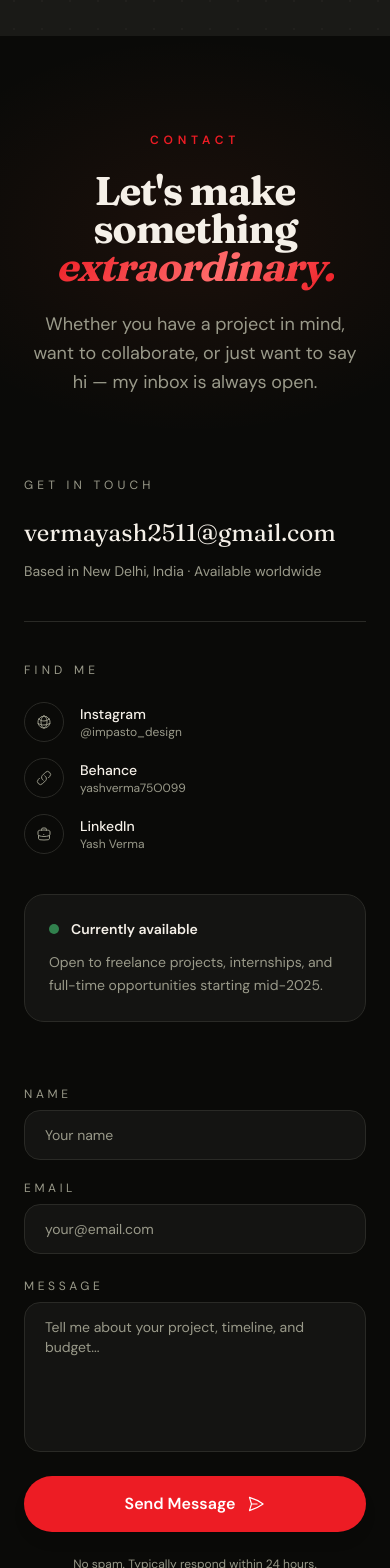
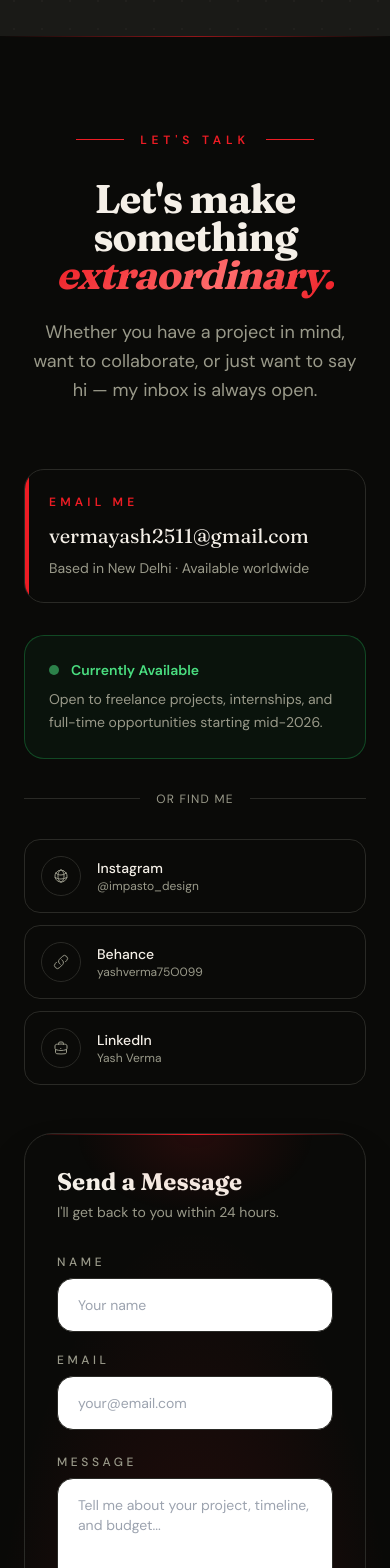
Before and after one commit to vermayash2511-ui/yashvermaa-portfolio, a Next.js app: page / in a window 390 px wide. Shown: the part 8060-9628 px from the top of the page. Built offline with nearby package versions, Linux system fonts and the light colour scheme.

Commit message:
Add files via upload

```diff
--- a/src/app/components/ContactSection.tsx
+++ b/src/app/components/ContactSection.tsx
@@ -1,6 +1,10 @@
 'use client';
 import React, { useState, useRef, useEffect } from 'react';
 import Icon from '@/components/ui/AppIcon';
+
+const EMAILJS_SERVICE_ID = 'service_64ymtuh';
+const EMAILJS_TEMPLATE_ID = 'template_673lxs9';
+const EMAILJS_PUBLIC_KEY = 'AnMXAKFdab53knCEZ';
 
 const socials = [
   { name: 'Instagram', handle: '@impasto_design', icon: 'GlobeAltIcon', href: 'https://www.instagram.com/impasto_design?igsh=aWRmeHlya2xsajA=' },
@@ -10,7 +14,7 @@ const socials = [
 
 export default function ContactSection() {
   const [form, setForm] = useState({ name: '', email: '', message: '' });
-  const [status, setStatus] = useState<'idle' | 'sending' | 'sent'>('idle');
+  const [status, setStatus] = useState<'idle' | 'sending' | 'sent' | 'error'>('idle');
   const sectionRef = useRef<HTMLElement>(null);
   const leftRef = useRef<HTMLDivElement>(null);
   const rightRef = useRef<HTMLDivElement>(null);
@@ -36,75 +40,113 @@ export default function ContactSection() {
     setForm((prev) => ({ ...prev, [e.target.name]: e.target.value }));
   };
 
-  const handleSubmit = (e: React.FormEvent) => {
+  const handleSubmit = async (e: React.FormEvent) => {
     e.preventDefault();
     setStatus('sending');
-    // Mock submit handler — connect to backend/email service here
-    setTimeout(() => {
+    try {
+      const response = await fetch('https://api.emailjs.com/api/v1.0/email/send', {
+        method: 'POST',
+        headers: { 'Content-Type': 'application/json' },
+        body: JSON.stringify({
+          service_id: EMAILJS_SERVICE_ID,
+          template_id: EMAILJS_TEMPLATE_ID,
+          user_id: EMAILJS_PUBLIC_KEY,
+          template_params: {
+            from_name: form.name,
+            from_email: form.email,
+            message: form.message,
+          },
+        }),
+      });
+      if (response.ok) {
         setStatus('sent');
         setForm({ name: '', email: '', message: '' });
-    }, 1400);
+      } else {
+        setStatus('error');
+      }
+    } catch {
+      setStatus('error');
+    }
   };
 
   return (
     <section id="contact" ref={sectionRef} className="py-24 md:py-32 bg-background relative overflow-hidden">
-      {/* Decorative glow */}
+
+      {/* Big red glow background */}
       <div
-        className="absolute top-0 left-1/2 -translate-x-1/2 w-[600px] h-[400px] pointer-events-none"
+        className="absolute inset-0 pointer-events-none"
         style={{
-          background: 'radial-gradient(ellipse, rgba(232,87,42,0.08) 0%, transparent 70%)',
+          background: 'radial-gradient(ellipse 80% 50% at 50% 100%, rgba(237,28,36,0.18) 0%, transparent 70%)',
         }}
         aria-hidden="true"
       />
+      {/* Top accent line */}
+      <div className="absolute top-0 left-0 right-0 h-px bg-gradient-to-r from-transparent via-primary to-transparent opacity-60" />
 
       <div className="max-w-7xl mx-auto px-6 relative z-10">
-        {/* Label */}
-        <p className="text-xs uppercase tracking-[0.4em] text-primary font-semibold mb-6 text-center">
-          Contact
-        </p>
 
-        {/* Big CTA headline */}
+        {/* Section label */}
+        <div className="flex items-center justify-center gap-4 mb-8">
+          <div className="h-px w-12 bg-primary" />
+          <p className="text-xs uppercase tracking-[0.4em] text-primary font-semibold">Let&apos;s Talk</p>
+          <div className="h-px w-12 bg-primary" />
+        </div>
+
+        {/* Big headline */}
         <h2 className="font-display text-[clamp(2.5rem,6vw,5.5rem)] font-bold text-foreground leading-[0.95] tracking-tight text-center mb-6">
-          Let&apos;s make something
-          <br />
+          Let&apos;s make something<br />
           <span className="text-gradient-coral italic">extraordinary.</span>
         </h2>
-        <p className="text-muted-foreground text-center text-lg max-w-xl mx-auto mb-20 leading-relaxed">
+
+        <p className="text-muted-foreground text-center text-lg max-w-xl mx-auto mb-16 leading-relaxed">
           Whether you have a project in mind, want to collaborate, or just want to say hi —
           my inbox is always open.
         </p>
 
         {/* 2-col layout */}
-        <div className="grid lg:grid-cols-[1fr_1.4fr] gap-16 items-start">
+        <div className="grid lg:grid-cols-[1fr_1.5fr] gap-12 items-start">
+
           {/* Left: Info */}
-          <div
-            ref={leftRef}
-            className="card-animate flex flex-col gap-10"
-            style={{ animationDelay: '0ms' }}
-          >
-            <div>
-              <p className="text-xs uppercase tracking-[0.35em] text-muted-foreground mb-6">Get in Touch</p>
+          <div ref={leftRef} className="card-animate flex flex-col gap-8" style={{ animationDelay: '0ms' }}>
+
+            {/* Email highlight */}
+            <div className="p-6 rounded-2xl border border-primary/30 bg-primary/5 relative overflow-hidden">
+              <div className="absolute top-0 left-0 w-1 h-full bg-primary rounded-l-2xl" />
+              <p className="text-xs uppercase tracking-[0.35em] text-primary mb-3 font-semibold">Email Me</p>
               <a
                 href="mailto:vermayash2511@gmail.com"
-                className="font-display text-2xl md:text-3xl text-foreground hover:text-primary transition-colors duration-300 block mb-3"
+                className="font-display text-xl md:text-2xl text-foreground hover:text-primary transition-colors duration-300 block break-all"
               >
                 vermayash2511@gmail.com
               </a>
-              <p className="text-muted-foreground text-sm">Based in New Delhi, India · Available worldwide</p>
+              <p className="text-muted-foreground text-sm mt-2">Based in New Delhi · Available worldwide</p>
+            </div>
+
+            {/* Availability */}
+            <div className="p-6 rounded-2xl border border-green-500/30 bg-green-500/5">
+              <div className="flex items-center gap-3 mb-2">
+                <span className="w-2.5 h-2.5 rounded-full bg-green-400 animate-pulse" />
+                <span className="text-sm font-semibold text-green-400">Currently Available</span>
+              </div>
+              <p className="text-sm text-muted-foreground leading-relaxed">
+                Open to freelance projects, internships, and full-time opportunities starting mid-2026.
+              </p>
             </div>
 
             {/* Divider */}
-            <div className="w-full h-px bg-border" />
+            <div className="flex items-center gap-4">
+              <div className="flex-1 h-px bg-border" />
+              <span className="text-xs text-muted-foreground uppercase tracking-widest">Or find me</span>
+              <div className="flex-1 h-px bg-border" />
+            </div>
 
             {/* Social links */}
-            <div>
-              <p className="text-xs uppercase tracking-[0.35em] text-muted-foreground mb-6">Find Me</p>
-              <div className="flex flex-col gap-4">
+            <div className="flex flex-col gap-3">
               {socials.map((s) => (
                 <a
                   key={s.name}
                   href={s.href}
-                    className="flex items-center gap-4 group"
+                  className="flex items-center gap-4 p-4 rounded-xl border border-border hover:border-primary/50 hover:bg-primary/5 group transition-all duration-300"
                 >
                   <div className="w-10 h-10 rounded-full border border-border flex items-center justify-center text-muted-foreground group-hover:text-primary group-hover:border-primary transition-all duration-300">
                     <Icon name={s.icon as Parameters<typeof Icon>[0]['name']} size={16} variant="outline" />
@@ -113,111 +155,97 @@ export default function ContactSection() {
                     <p className="text-sm font-medium text-foreground group-hover:text-primary transition-colors">{s.name}</p>
                     <p className="text-xs text-muted-foreground">{s.handle}</p>
                   </div>
-                    <Icon
-                      name="ArrowUpRightIcon"
-                      size={14}
-                      variant="outline"
-                      className="ml-auto text-muted-foreground opacity-0 group-hover:opacity-100 transition-opacity"
-                    />
+                  <Icon name="ArrowUpRightIcon" size={14} variant="outline" className="ml-auto text-muted-foreground opacity-0 group-hover:opacity-100 transition-opacity" />
                 </a>
               ))}
             </div>
           </div>
 
-            {/* Availability card */}
-            <div className="p-6 rounded-2xl border border-border bg-card">
-              <div className="flex items-center gap-3 mb-3">
-                <span className="w-2.5 h-2.5 rounded-full bg-green-400 animate-pulse" />
-                <span className="text-sm font-semibold text-foreground">Currently available</span>
+          {/* Right: Form */}
+          <div ref={rightRef} className="card-animate" style={{ animationDelay: '150ms' }}>
+            <div className="p-8 md:p-10 rounded-3xl border border-border bg-card/60 backdrop-blur-sm relative overflow-hidden shadow-2xl shadow-primary/10">
+
+              {/* Top glow inside card */}
+              <div
+                className="absolute top-0 left-0 right-0 h-px"
+                style={{ background: 'linear-gradient(90deg, transparent, #ed1c24, transparent)' }}
+              />
+              <div
+                className="absolute -top-20 left-1/2 -translate-x-1/2 w-60 h-40 pointer-events-none"
+                style={{ background: 'radial-gradient(ellipse, rgba(237,28,36,0.12) 0%, transparent 70%)' }}
+              />
+
+              {status === 'sent' ? (
+                <div className="flex flex-col items-center justify-center py-16 text-center gap-6">
+                  <div className="w-20 h-20 rounded-full bg-primary/15 border border-primary/30 flex items-center justify-center">
+                    <Icon name="CheckIcon" size={36} variant="outline" className="text-primary" />
                   </div>
-              <p className="text-sm text-muted-foreground leading-relaxed">
-                Open to freelance projects, internships, and full-time opportunities starting
-                mid-2025.
-              </p>
-            </div>
-          </div>
-
-          {/* Right: Form */}
-          <div
-            ref={rightRef}
-            className="card-animate"
-            style={{ animationDelay: '150ms' }}
-          >
-            {status === 'sent' ? (
-              <div className="flex flex-col items-center justify-center py-20 text-center gap-6">
-                <div className="w-16 h-16 rounded-full bg-primary/15 flex items-center justify-center animate-float-y">
-                  <Icon name="CheckIcon" size={28} variant="outline" className="text-primary" />
-                </div>
-                <h3 className="font-display text-2xl font-bold text-foreground">Message Received!</h3>
-                <p className="text-muted-foreground max-w-sm">
-                  Thanks for reaching out, Yash will get back to you within 24 hours.
-                </p>
-                <button
-                  onClick={() => setStatus('idle')}
-                  className="text-sm text-primary hover:underline underline-offset-4"
-                >
+                  <h3 className="font-display text-3xl font-bold text-foreground">Message Sent! 🎉</h3>
+                  <p className="text-muted-foreground max-w-sm">Thanks for reaching out! Yash will get back to you within 24 hours.</p>
+                  <button onClick={() => setStatus('idle')} className="text-sm text-primary hover:underline underline-offset-4">
                     Send another message
                   </button>
                 </div>
+              ) : status === 'error' ? (
+                <div className="flex flex-col items-center justify-center py-16 text-center gap-6">
+                  <div className="w-20 h-20 rounded-full bg-red-500/15 border border-red-500/30 flex items-center justify-center">
+                    <Icon name="ExclamationCircleIcon" size={36} variant="outline" className="text-red-500" />
+                  </div>
+                  <h3 className="font-display text-2xl font-bold text-foreground">Something went wrong</h3>
+                  <p className="text-muted-foreground max-w-sm">
+                    Email directly at{' '}
+                    <a href="mailto:vermayash2511@gmail.com" className="text-primary hover:underline">vermayash2511@gmail.com</a>
+                  </p>
+                  <button onClick={() => setStatus('idle')} className="text-sm text-primary hover:underline underline-offset-4">Try again</button>
+                </div>
               ) : (
                 <form onSubmit={handleSubmit} className="flex flex-col gap-6">
+                  <div className="mb-2">
+                    <h3 className="font-display text-2xl font-bold text-foreground mb-1">Send a Message</h3>
+                    <p className="text-sm text-muted-foreground">I&apos;ll get back to you within 24 hours.</p>
+                  </div>
+
                   <div className="grid sm:grid-cols-2 gap-5">
                     <div className="flex flex-col gap-2">
-                    <label htmlFor="name" className="text-xs uppercase tracking-[0.3em] text-muted-foreground">
-                      Name
-                    </label>
+                      <label htmlFor="name" className="text-xs uppercase tracking-[0.3em] text-muted-foreground font-medium">Name</label>
                       <input
-                      id="name"
-                      name="name"
-                      type="text"
-                      required
-                      value={form.name}
-                      onChange={handleChange}
+                        id="name" name="name" type="text" required
+                        value={form.name} onChange={handleChange}
                         placeholder="Your name"
-                      className="form-input w-full px-5 py-3.5 rounded-xl border border-border bg-card text-foreground placeholder:text-muted-foreground text-sm"
+                        className="w-full px-5 py-4 rounded-xl border border-border bg-background/50 text-foreground placeholder:text-muted-foreground/50 text-sm focus:outline-none focus:border-primary focus:ring-1 focus:ring-primary/30 transition-all duration-200"
                       />
                     </div>
                     <div className="flex flex-col gap-2">
-                    <label htmlFor="email" className="text-xs uppercase tracking-[0.3em] text-muted-foreground">
-                      Email
-                    </label>
+                      <label htmlFor="email" className="text-xs uppercase tracking-[0.3em] text-muted-foreground font-medium">Email</label>
                       <input
-                      id="email"
-                      name="email"
-                      type="email"
-                      required
-                      value={form.email}
-                      onChange={handleChange}
+                        id="email" name="email" type="email" required
+                        value={form.email} onChange={handleChange}
                         placeholder="your@email.com"
-                      className="form-input w-full px-5 py-3.5 rounded-xl border border-border bg-card text-foreground placeholder:text-muted-foreground text-sm"
+                        className="w-full px-5 py-4 rounded-xl border border-border bg-background/50 text-foreground placeholder:text-muted-foreground/50 text-sm focus:outline-none focus:border-primary focus:ring-1 focus:ring-primary/30 transition-all duration-200"
                       />
                     </div>
                   </div>
 
                   <div className="flex flex-col gap-2">
-                  <label htmlFor="message" className="text-xs uppercase tracking-[0.3em] text-muted-foreground">
-                    Message
-                  </label>
+                    <label htmlFor="message" className="text-xs uppercase tracking-[0.3em] text-muted-foreground font-medium">Message</label>
                     <textarea
-                    id="message"
-                    name="message"
-                    required
-                    rows={6}
-                    value={form.message}
-                    onChange={handleChange}
+                      id="message" name="message" required rows={5}
+                      value={form.message} onChange={handleChange}
                       placeholder="Tell me about your project, timeline, and budget..."
-                    className="form-input w-full px-5 py-3.5 rounded-xl border border-border bg-card text-foreground placeholder:text-muted-foreground text-sm resize-none"
+                      className="w-full px-5 py-4 rounded-xl border border-border bg-background/50 text-foreground placeholder:text-muted-foreground/50 text-sm resize-none focus:outline-none focus:border-primary focus:ring-1 focus:ring-primary/30 transition-all duration-200"
                     />
                   </div>
 
                   <button
                     type="submit"
                     disabled={status === 'sending'}
-                  className="flex items-center justify-center gap-3 w-full py-4 rounded-full bg-primary text-primary-foreground font-semibold text-base hover:bg-primary/90 transition-all duration-300 magnetic-btn shadow-lg shadow-primary/20 disabled:opacity-60 disabled:cursor-not-allowed"
+                    className="relative flex items-center justify-center gap-3 w-full py-5 rounded-2xl bg-primary text-white font-bold text-base hover:bg-primary/90 active:scale-[0.98] transition-all duration-300 shadow-lg shadow-primary/30 disabled:opacity-60 disabled:cursor-not-allowed overflow-hidden group"
                   >
+                    {/* Shine effect */}
+                    <div className="absolute inset-0 bg-gradient-to-r from-transparent via-white/10 to-transparent -translate-x-full group-hover:translate-x-full transition-transform duration-700" />
                     {status === 'sending' ? (
                       <>
-                      <span className="w-4 h-4 rounded-full border-2 border-white/30 border-t-white animate-spin" />
+                        <span className="w-5 h-5 rounded-full border-2 border-white/30 border-t-white animate-spin" />
                         Sending...
                       </>
                     ) : (
@@ -229,13 +257,14 @@ export default function ContactSection() {
                   </button>
 
                   <p className="text-xs text-muted-foreground text-center">
-                  No spam. Typically respond within 24 hours.
+                    🔒 No spam. Your info stays private.
                   </p>
                 </form>
               )}
             </div>
           </div>
         </div>
+      </div>
     </section>
   );
 }
```
Lines whose indentation alone changed are shown as unchanged.
